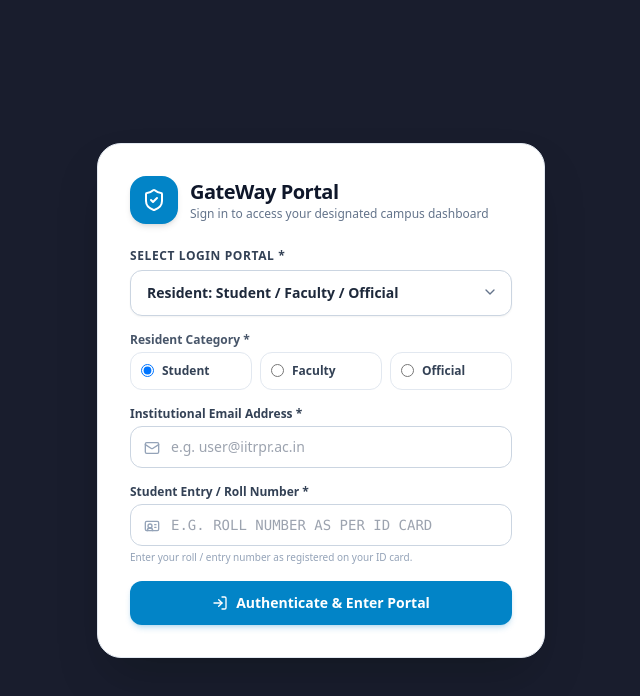
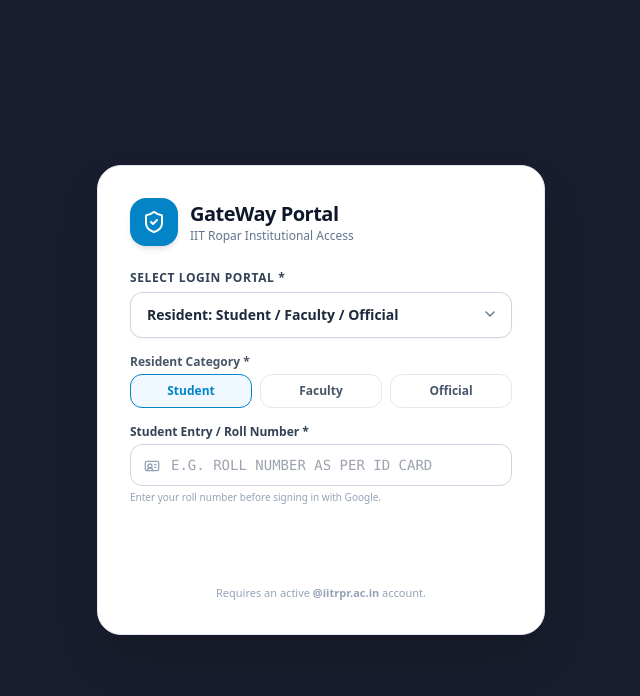
Before and after one commit to anweshaaroy/GateWay, a React (Vite) app: page / in a window 1280 px wide. Shown: the top 696 px of the page, without its empty margins (319-959 px from the left). Built offline with nearby package versions, Linux system fonts and the light colour scheme.

Commit message:
Improve LoginModal UI and logic

```diff
--- a/src/components/LoginModal.jsx
+++ b/src/components/LoginModal.jsx
@@ -1,47 +1,56 @@
 import React, { useState } from "react";
-import { ShieldCheck, Mail, IdCard, ChevronDown, LogIn } from "lucide-react";
+import { GoogleLogin } from "@react-oauth/google";
+import { jwtDecode } from "jwt-decode";
+import { ShieldCheck, ChevronDown, IdCard } from "lucide-react";
 
 export default function LoginModal({ isOpen, onLogin }) {
   const [roleSelect, setRoleSelect] = useState("resident");
   const [residentType, setResidentType] = useState("student"); // "student" | "faculty" | "official"
-  const [email, setEmail] = useState("");
   const [entryNumber, setEntryNumber] = useState("");
   const [errorMsg, setErrorMsg] = useState("");
 
-  const ALLOWED_DOMAINS = ["@iitrpr.ac.in", "@campus.edu"];
+  // Shudhu IIT Ropar er domain allow kora holo
+  const ALLOWED_DOMAINS = ["@iitrpr.ac.in"];
 
   if (!isOpen) return null;
 
-  const handleSubmit = (e) => {
-    e.preventDefault();
-    setErrorMsg("");
+  // Google SSO Response Handler
+  const handleGoogleSuccess = (credentialResponse) => {
+    try {
+      const decoded = jwtDecode(credentialResponse.credential);
+      const userEmail = decoded.email?.toLowerCase() || "";
 
-    const cleanEmail = email.trim().toLowerCase();
-    const isDomainValid = ALLOWED_DOMAINS.some((domain) => cleanEmail.endsWith(domain));
+      // 1. Strict Domain Whitelisting (Only @iitrpr.ac.in)
+      const isDomainValid = ALLOWED_DOMAINS.some((domain) => userEmail.endsWith(domain));
 
-    // Institutional Domain Validation
       if (!isDomainValid) {
         setErrorMsg(
-        `Access Denied: Only institutional IDs ending with ${ALLOWED_DOMAINS.join(" or ")} are authorized.`
+          `Access Denied: (${userEmail}) is not authorized. Only official institute accounts (@iitrpr.ac.in) are permitted.`
         );
         return;
       }
 
-    // Student Roll Number Requirement (Only checks if provided, no pattern restriction)
+      // 2. Student Roll Number Requirement
       if (roleSelect === "resident" && residentType === "student" && !entryNumber.trim()) {
-      setErrorMsg("Please enter your Student Entry / Roll Number.");
+        setErrorMsg("Please enter your Student Entry / Roll Number before signing in.");
         return;
       }
 
-    // Direct Login Authentication
+      // 3. Dispatch to Global App State
       const finalRole = roleSelect === "resident" ? residentType : roleSelect;
       onLogin({
+        name: decoded.name,
         role: finalRole,
         mainRole: roleSelect,
-      email: cleanEmail,
+        email: userEmail,
         entryNumber: finalRole === "student" ? entryNumber.trim().toUpperCase() : null,
+        picture: decoded.picture,
         isVerified: true,
       });
+    } catch (err) {
+      console.error("Token decoding error:", err);
+      setErrorMsg("Failed to authenticate account. Please try again.");
+    }
   };
 
   return (
@@ -55,7 +64,7 @@
           <div>
             <h2 className="text-xl font-extrabold text-slate-900 tracking-tight">GateWay Portal</h2>
             <p className="text-xs text-slate-500 font-medium">
-              Sign in to access your designated campus dashboard
+              IIT Ropar Institutional Access
             </p>
           </div>
         </div>
@@ -67,7 +76,7 @@
           </div>
         )}
 
-        <form onSubmit={handleSubmit} className="space-y-4">
+        <div className="space-y-4">
           {/* Select Login Portal */}
           <div>
             <label className="block text-xs font-bold text-slate-700 uppercase tracking-wider mb-1.5">
@@ -97,67 +106,28 @@
                 Resident Category *
               </label>
               <div className="grid grid-cols-3 gap-2">
-                {/* 1. Student */}
-                <label className="flex items-center space-x-2 border border-slate-200 rounded-xl p-2.5 cursor-pointer hover:bg-slate-50 transition">
-                  <input
-                    type="radio"
-                    name="resType"
-                    value="student"
-                    checked={residentType === "student"}
-                    onChange={() => setResidentType("student")}
-                    className="text-[#0284c7] focus:ring-[#0284c7]"
-                  />
-                  <span className="text-xs font-bold text-slate-700">Student</span>
-                </label>
-
-                {/* 2. Faculty */}
-                <label className="flex items-center space-x-2 border border-slate-200 rounded-xl p-2.5 cursor-pointer hover:bg-slate-50 transition">
-                  <input
-                    type="radio"
-                    name="resType"
-                    value="faculty"
-                    checked={residentType === "faculty"}
-                    onChange={() => setResidentType("faculty")}
-                    className="text-[#0284c7] focus:ring-[#0284c7]"
-                  />
-                  <span className="text-xs font-bold text-slate-700">Faculty</span>
-                </label>
-
-                {/* 3. Official / Staff */}
-                <label className="flex items-center space-x-2 border border-slate-200 rounded-xl p-2.5 cursor-pointer hover:bg-slate-50 transition">
-                  <input
-                    type="radio"
-                    name="resType"
-                    value="official"
-                    checked={residentType === "official"}
-                    onChange={() => setResidentType("official")}
-                    className="text-[#0284c7] focus:ring-[#0284c7]"
-                  />
-                  <span className="text-xs font-bold text-slate-700">Official</span>
-                </label>
+                {["student", "faculty", "official"].map((type) => (
+                  <button
+                    key={type}
+                    type="button"
+                    onClick={() => {
+                      setResidentType(type);
+                      setErrorMsg("");
+                    }}
+                    className={`py-2 px-3 text-xs font-bold rounded-xl border capitalize transition ${
+                      residentType === type
+                        ? "border-[#0284c7] bg-sky-50 text-[#0284c7]"
+                        : "border-slate-200 text-slate-600 hover:bg-slate-50"
+                    }`}
+                  >
+                    {type}
+                  </button>
+                ))}
               </div>
             </div>
           )}
 
-          {/* Institutional Email Address */}
-          <div>
-            <label className="block text-xs font-semibold text-slate-700 mb-1">
-              Institutional Email Address *
-            </label>
-            <div className="relative">
-              <Mail className="w-4 h-4 text-slate-400 absolute left-3.5 top-3.5" />
-              <input
-                type="email"
-                required
-                value={email}
-                onChange={(e) => setEmail(e.target.value)}
-                placeholder="e.g. user@iitrpr.ac.in"
-                className="w-full text-sm pl-10 pr-4 py-2.5 rounded-xl border border-slate-300 focus:ring-2 focus:ring-[#0284c7] outline-none"
-              />
-            </div>
-          </div>
-
-          {/* Student Roll Number (Only visible for students) */}
+          {/* Student Roll Number */}
           {roleSelect === "resident" && residentType === "student" && (
             <div>
               <label className="block text-xs font-semibold text-slate-700 mb-1">
@@ -175,20 +145,29 @@
                 />
               </div>
               <p className="text-[10px] text-slate-400 mt-1">
-                Enter your roll / entry number as registered on your ID card.
+                Enter your roll number before signing in with Google.
               </p>
             </div>
           )}
 
-          {/* Direct Authentication Submit Button */}
-          <button
-            type="submit"
-            className="w-full mt-3 bg-[#0284c7] hover:bg-[#0369a1] text-white font-bold py-3 px-4 rounded-xl text-sm transition shadow-md shadow-sky-600/20 flex items-center justify-center space-x-2 cursor-pointer"
-          >
-            <LogIn className="w-4 h-4" />
-            <span>Authenticate & Enter Portal</span>
-          </button>
-        </form>
+          {/* Google SSO Login Button */}
+          <div className="pt-3 flex flex-col items-center">
+            <div className="w-full flex justify-center">
+              <GoogleLogin
+                onSuccess={handleGoogleSuccess}
+                onError={() => setErrorMsg("Google Sign-In failed or was cancelled.")}
+                shape="pill"
+                text="signin_with"
+                theme="outline"
+                size="large"
+                width="100%"
+              />
+            </div>
+            <p className="text-[11px] text-slate-400 mt-3 text-center">
+              Requires an active <strong>@iitrpr.ac.in</strong> account.
+            </p>
+          </div>
+        </div>
       </div>
     </div>
   );
```
Lines whose indentation alone changed are shown as unchanged.
